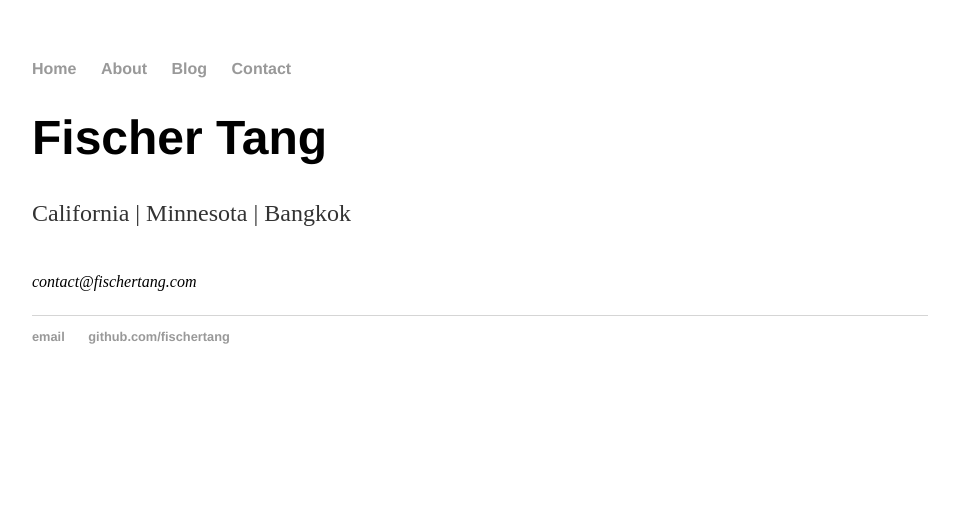
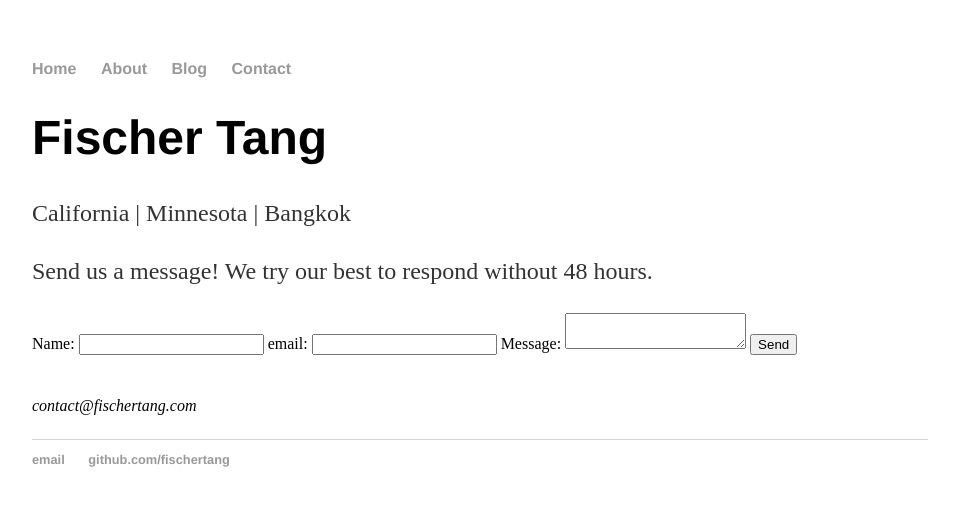
Before and after one commit to fischertang/fischertang.github.io, a Jekyll site: the page built from contact/index.html, in a window 1280 px wide. Shown: the top 506 px of the page, without its empty margins (160-1119 px from the left). Built offline with Jekyll 4.4.1, drawn with Linux system fonts in a browser that asks for light colours.

Commit message:
Update index.html

```diff
--- a/contact/index.html
+++ b/contact/index.html
@@ -5,6 +5,20 @@ title: Contact Fischer Tang
 <div class="blurb">
   <h1>Fischer Tang </h1>
   <p> California | Minnesota | Bangkok </p>
+
+  <p>Send us a message! We try our best to respond without 48 hours.</p>
+  <p> <form method="post" action="contact.php">
+	<label for="name">Name:</label>
+	<input type="text" class="text" name="cf_name" id="name" />
+	<label for="email">email:</label>
+	<input type="text" class="text" name="cf_email" id="email" />
+	<label for="text">Message:</label>
+	<textarea class="text" name="cf_message" id="message"></textarea>
+	<input type="submit" class="submit" value="Send" />
+</form>
+  </p>
+
+
   <br><i>contact@fischertang.com</i></p>
 
 </div><!--/.blurb -->
```
